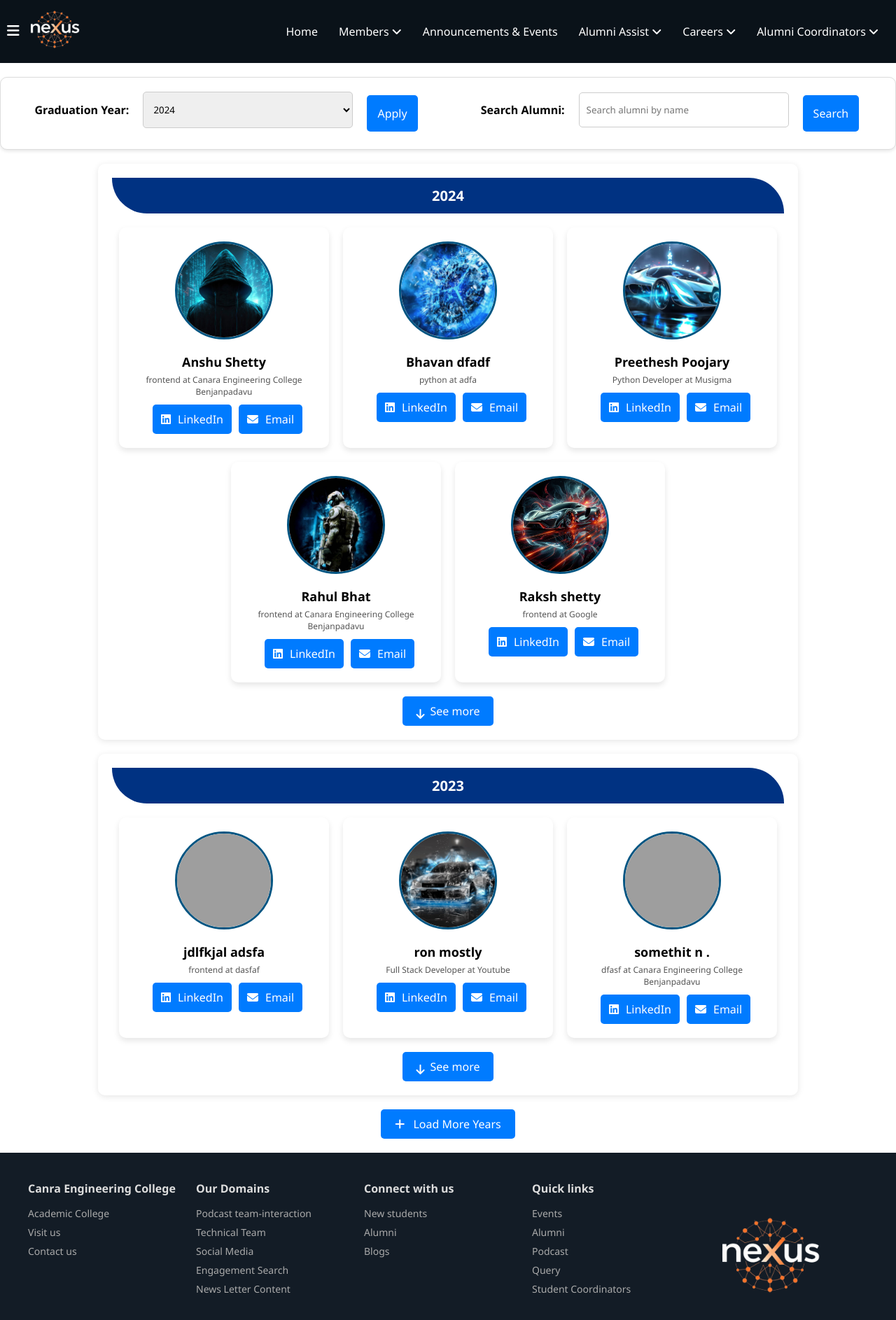
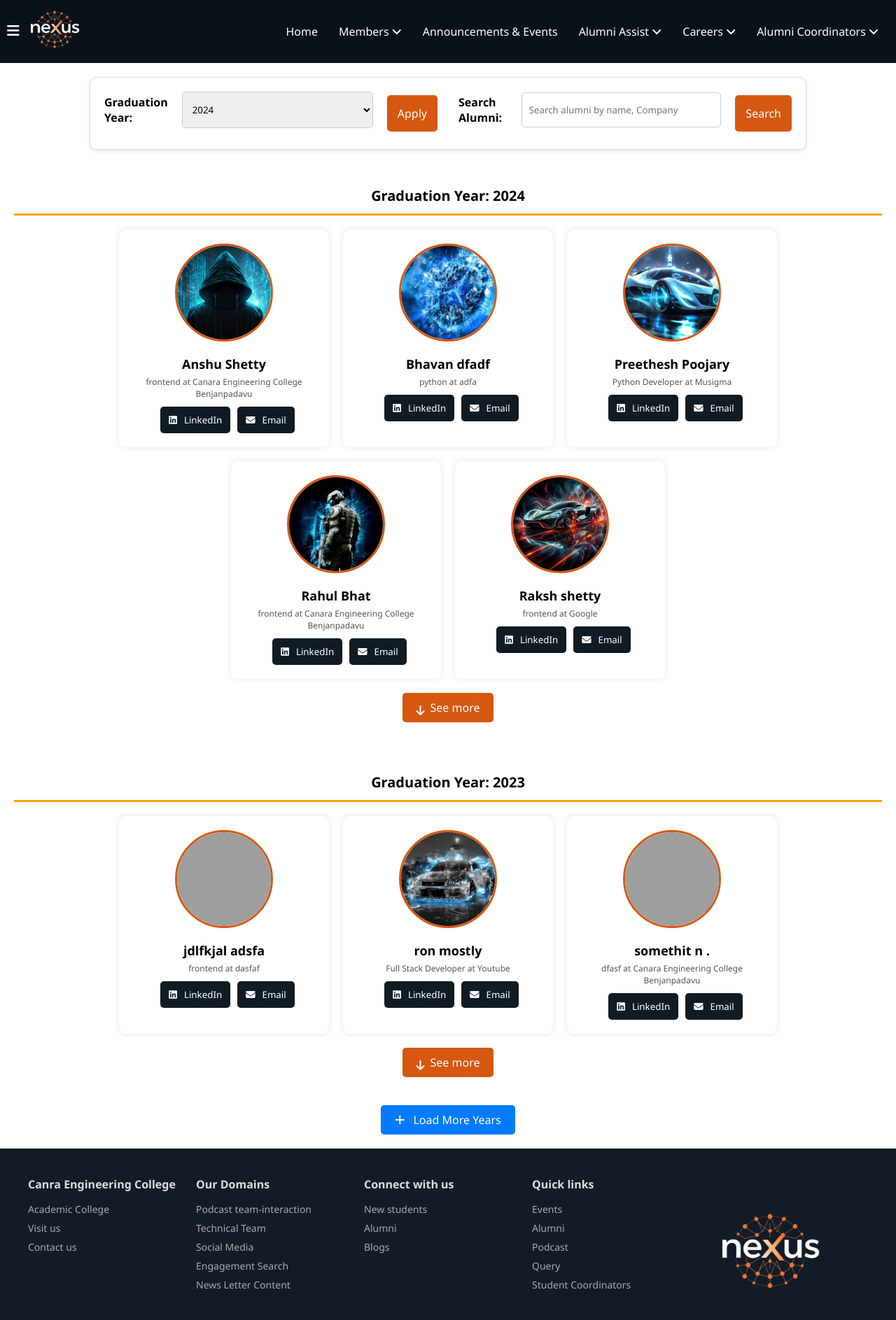
Before and after one commit to Rakshan001/Nexus_Web, a Django app: page /alumni/alumni-details/ in a window 1280 px wide. Shown: the top 1886 px of the page at 70% size. Run offline with Django 4.2, Linux system fonts and the light colour scheme; a user stored in the database is signed in; data comes from the database, SQL or seed files in the repository; both versions use the stored data as it was after the commit; some libraries are stand-ins or nearby versions; grey boxes are pictures that could not be loaded.

Commit message:
updated the css

```diff
--- a/Nexus/alumni_details/static/alumni_details/css/alumni-profile.css
+++ b/Nexus/alumni_details/static/alumni_details/css/alumni-profile.css
@@ -70,14 +70,14 @@ body{
     width: 100%;
     overflow: hidden;
 }
-.swiper-wrapper .swiper-slide {
+.swiper-container .swiper-wrapper .swiper-slide {
     height: 300px;
     /* background-color: #f3f3f3; */
     display: flex;
     align-items: center;
     justify-content: center;
 }
-.swiper-wrapper .swiper-slide img {
+.swiper-container .swiper-wrapper .swiper-slide img {
     width: 100%; /* Adjust width for desktop */
     height: 100%;
     max-width: 500px; /* Sets a maximum width */
--- a/Nexus/alumni_details/static/alumni_details/css/alumnilist.css
+++ b/Nexus/alumni_details/static/alumni_details/css/alumnilist.css
@@ -7,12 +7,9 @@ body{
     font-family: Arial, sans-serif;
     width: 100%;
     height: 100vh;
-
-
-
 }
 
-body::before {
+/*body::before {
     content: '';
     position: absolute;
     top: 0;
@@ -20,10 +17,11 @@ body::before {
     width: 100%;
     height: 100vh;
     background-color: rgba(255, 255, 255, 0.783); /* White overlay with 50% opacity */
-    z-index: -99; /* Ensures it stays behind the content */
+    /* Ensures it stays behind the content */
+    /* z-index: -99;
     background-position: center;
     background-attachment: fixed;
-}
+} */
 
 .alumni-container{
     width: 100%;
@@ -51,7 +49,7 @@ body::before {
     background-color: #ffffff;
     border: 1px solid #ddd;
     border-radius: 10px;
-    /* Limit the width */
+    max-width: 80%;
     box-shadow: 0 2px 5px rgba(0, 0, 0, 0.1);
 }
 
@@ -78,9 +76,9 @@ select, input[type="text"] {
     border-radius: 5px;
 }
 
-button {
+.search-filter button {
     padding: 15px 15px;
-    background-color: #007bff;
+    background-color: #d65810;
     color: white;
     border: none;
     border-radius: 5px;
@@ -92,22 +90,19 @@ button:hover {
     background-color: #0056b3;
 }
 
-.graduation-year {
+.alumni-container .graduation-year {
     text-align: center;
     margin: 20px auto;
     padding: 20px;
-    /* background-color: #f1f1f1; */
     border-radius: 10px;
-    max-width: 1000px;
-    box-shadow: 0 2px 10px rgba(0, 0, 0, 0.1);
+    width: 100%;
 }
 
 .graduation-year h3{
-    color: #fff;
+    color: black;
     font-size: 20px;
-    background-color: #003282;
+    border-bottom: 3px solid orange;
     padding: 12px;
-    border-radius: 0 50px 0 50px;
 }
 
 .alumni-profiles {
@@ -122,7 +117,7 @@ button:hover {
     background-color: #ffffff;
     border-radius: 10px;
     padding: 20px;
-    box-shadow: 0 4px 8px rgba(0, 0, 0, 0.1);
+    box-shadow: 0 0 10px rgba(0, 0, 0, 0.1);
     text-align: center;
     width: 300px; /* Adjust card width */
     transition: transform 0.3s ease;
@@ -136,7 +131,7 @@ button:hover {
     border-radius: 50%;
     object-fit: cover;
     margin-bottom: 15px;
-    border: 3px solid #005582;
+    border: 3px solid #d65810;
     width: 140px;
     height: 140px;
 }
@@ -164,7 +159,8 @@ button:hover {
 .connect-btn {
     display: flex;
     align-items: center;
-    background-color: #007bff; /* LinkedIn Blue */
+    background-color: #111b24; /* LinkedIn Blue */
+    color: #ffffff;
     border: none;
     border-radius: 5px;
     padding: 10px 12px;
@@ -172,6 +168,10 @@ button:hover {
     text-decoration: none;
     transition: background-color 0.3s ease;
     gap: 10px;
+}
+
+.connec-btn .connect-btn i{
+    color: white;
 }
 
 .connec-btn button a{
@@ -191,7 +191,7 @@ button:hover {
 .see-more {
     display: inline-block;
     margin-top: 20px;
-    background-color: #007bff; /* Button color */
+    background-color: #d65810; /* Button color */
     color: #fff;
     padding: 10px 20px;
     border-radius: 5px;
--- a/Nexus/alumni_details/templates/alumni_details/alumni-profile.html
+++ b/Nexus/alumni_details/templates/alumni_details/alumni-profile.html
@@ -166,7 +166,7 @@
                     {% for memory in memories %}
                         <!-- Each memory image becomes a separate slide -->
                         <div class="swiper-slide">
-                            <img src="{{ memory.image.url }}" alt="Memory" style="width: 150px; height: 150px; margin: 10px;">
+                            <img src="{{ memory.image.url }}" alt="Memory">
                         </div>
                     {% endfor %}
                 {% else %}
--- a/Nexus/alumni_details/templates/alumni_details/alumni_list.html
+++ b/Nexus/alumni_details/templates/alumni_details/alumni_list.html
@@ -35,7 +35,7 @@
             <!-- Search Form -->
             <form method="GET" action="{% url 'alumni_search' %}" class="search">
                 <label for="alumni">Search Alumni:</label>
-                <input type="text" name="alumni" id="alumni" placeholder="Search alumni by name">
+                <input type="text" name="alumni" id="alumni" placeholder="Search alumni by name, Company">
                 <button type="submit">Search</button>
             </form>
         </div>
@@ -56,7 +56,7 @@
 
        {% for year, alumni_list in alumni_by_year.items %}
 <div class="graduation-year">
-    <h3>{{ year }}</h3>
+    <h3>Graduation Year: {{ year }}</h3>
     <div class="alumni-profiles">
         {% for alumni in alumni_list %}
         <div class="alumni-profile">
@@ -92,6 +92,7 @@
         </button>
     </div>
 {% endif %}
+</div>
 
 <!-- Add this JavaScript at the bottom of your template -->
 <script>
--- a/Nexus/events_cec/static/events_cec/announcement.css
+++ b/Nexus/events_cec/static/events_cec/announcement.css
@@ -91,12 +91,13 @@ background-color: #205690;
   cursor: pointer;
   outline: none;
   border-radius: 10px;
+  cursor: pointer;
 }
 
 .event-load-more button{
   background-color: transparent;
   color: white;
-  padding: 20px;
+  padding: 20px; cursor: pointer;
 }
 
 .event-container .event-cards .event-load-more i{
--- a/Nexus/events_cec/templates/events_cec/announcement.html
+++ b/Nexus/events_cec/templates/events_cec/announcement.html
@@ -65,7 +65,7 @@
                     <p><i class="fa-solid fa-location-dot"></i> {{ event.location }}</p>
                     <p><i class="fa-solid fa-tag"></i> {{ event.get_category_display }}</p>
                     <button type="button">
-                        <a href="{% url 'event_detail' event.event_id %}">View</a> <i class="fa-solid fa-eye"></i>
+                        <a href="{% url 'event_detail' event.event_id %}">View <i class="fa-solid fa-eye"></i></a>
                     </button>
                 </div>
             </div>
@@ -131,7 +131,7 @@
                                     <p><i class="fa-solid fa-location-dot"></i> ${event.location}</p>
                                     <p><i class="fa-solid fa-tag"></i> ${event.category}</p>
                                     <button type="button">
-                                        <a href="${event.detail_url}">View</a>
+                                        <a href="${event.detail_url}">View <i class="fa-solid fa-eye"></i></a>
                                     </button>
                                 </div>
                             </div>
--- a/Nexus/home/static/home/navbar.css
+++ b/Nexus/home/static/home/navbar.css
@@ -364,7 +364,9 @@ display: none;
 }
 
 .profile-section .secondry-btn {
-  padding: 10px 20px;
+  display: flex;
+  align-items: center;
+  /* padding: 10px 20px; */
   background-color: transparent;
   margin-top: 1rem;
   margin-bottom: 0.4rem;
@@ -374,8 +376,7 @@ display: none;
 }
 
 
-
-.sidebar  .not-signedin .login-btn{
+.sidebar .not-signedin button{
   width: 100%;
   padding: 10px 30px;
   background-color: #df7103;
--- a/Nexus/home/templates/home/home.html
+++ b/Nexus/home/templates/home/home.html
@@ -182,7 +182,6 @@
                                 <p>Academic Preparation is a program designed to help students</p>
                                 <p><i class="fa-solid fa-location-dot"></i> Location: </p>
                                 <p><i class="fa-solid fa-calendar-days"></i> Date: </p>
-
                                 <button class="button">View</button>
 
                             </div>
--- a/Nexus/home/templates/home/layout.html
+++ b/Nexus/home/templates/home/layout.html
@@ -107,7 +107,7 @@
                                     <!-- <p>Email: {{ user.username }}</p> -->
                                 {% endif %}
                                 <button class="secondry-btn std-logout">
-                                    <a href="{% url 'user_logout' %}" class="logout-link"><img src="../../static/home/assets/logout_24dp_E8EAED_FILL0_wght400_GRAD0_opsz24.svg" alt="">Sign Out</a>
+                                    <img src="../../static/home/assets/logout_24dp_E8EAED_FILL0_wght400_GRAD0_opsz24.svg" alt=""><a href="{% url 'user_logout' %}" class="logout-link">Sign Out</a>
                                 </button>
                                 </div>
                             {% else %}
@@ -121,6 +121,7 @@
                             {% endif %}
                         </div>
                         <div class="sidebar-middle">
+                            <li><a href=""><i class="fa-solid fa-bell"></i> Notifications</a></li>
                             <li><a href=""><i class="fa-solid fa-podcast"></i> Podcast</a></li>
                             <li><a href=""><i class="fa-solid fa-calendar-days"></i> Events</a></li>
                             <li><a href=""><i class="fa-solid fa-user-graduate"></i> Find Nearby Alumni</a></li>
```
Also changed, not shown: Nexus/home/static/home/home.css (+7 -3 lines), Nexus/home/templates/home/registration/password_reset_form.html (+16 -68 lines), Nexus/db.sqlite3, Nexus/home/static/home/assets/Rahul.jpg, 1 other file.
